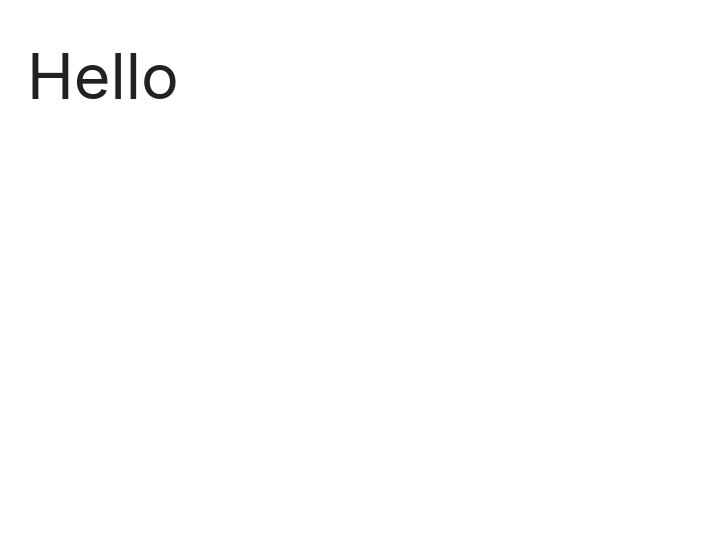
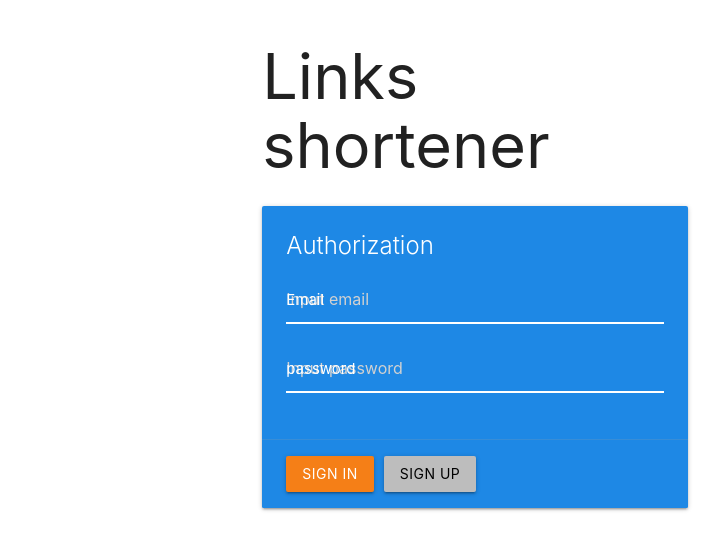
Before and after one commit to Denvy47/link_shortener, a React (Create React App) app in the folder client/: page / in a window 1280 px wide. Shown: the top 550 px of the page, without its empty margins (165-886 px from the left). Built offline with nearby package versions, Linux system fonts and the light colour scheme.

Commit message:
added routes

```diff
--- a/client/src/App.js
+++ b/client/src/App.js
@@ -1,11 +1,14 @@
 import 'materialize-css'
+import {useRoutes} from "./routes"
+import {BrowserRouter} from 'react-router-dom'
 
 function App() {
-  return (
-    <div className="container">
-     <h1>Hello</h1>
-    </div>
-  );
+    const routes = useRoutes(false)
+      return (
+        <div className="container">
+            <BrowserRouter>{routes}</BrowserRouter>
+        </div>
+      )
 }
 
 export default App
--- a/client/src/index.css
+++ b/client/src/index.css
@@ -1 +1,19 @@
 @import "~materialize-css/dist/css/materialize.min.css";
+
+input.yellow-input {
+    border-bottom: 1px solid #fff!important;
+    box-shadow: 0 1px 0 0 #fff!important;
+}
+
+input.yellow-input + label {
+    color: #fff!important;
+}
+
+input.yellow-input:focus + label {
+    color: #ffeb3b!important;
+}
+
+input.yellow-input:focus {
+    border-bottom: 1px solid #ffeb3b!important;
+    box-shadow: 0 1px 0 0 #ffeb3b!important;
+}
--- /dev/null
+++ b/client/src/pages/AuthPage.js
@@ -0,0 +1,33 @@
+import React from "react"
+
+export const AuthPage = () => {
+    return (
+        <div className="row">
+            <div className="col s6 offset-s3">
+                <h1>Links shortener</h1>
+                <div className="card blue darken-1">
+                    <div className="card-content white-text">
+                        <span className="card-title">Authorization</span>
+                        <div>
+                            <div className="input-field">
+                                <input placeholder="Input email" id="email" type="text" name="email" className="yellow-input"/>
+                                    <label htmlFor="email">Email</label>
+                            </div>
+                        </div>
+
+                        <div>
+                            <div className="input-field">
+                                <input placeholder="Input password" id="password" type="password" name="password" className="yellow-input"/>
+                                <label htmlFor="password">password</label>
+                            </div>
+                        </div>
+                    </div>
+                    <div className="card-action">
+                        <button className="btn yellow darken-4" style={{marginRight: 10}}>Sign in</button>
+                        <button className="btn grey lighten-1 black-text">Sign up</button>
+                    </div>
+                </div>
+            </div>
+        </div>
+    )
+}
--- /dev/null
+++ b/client/src/pages/CreatePage.js
@@ -0,0 +1,9 @@
+import React from "react"
+
+export const CreatePage = () => {
+    return (
+        <div>
+            <h1>Create page</h1>
+        </div>
+    )
+}
--- /dev/null
+++ b/client/src/pages/DetailPage.js
@@ -0,0 +1,9 @@
+import React from "react"
+
+export const DetailPage = () => {
+    return (
+        <div>
+            <h1>Detail page</h1>
+        </div>
+    )
+}
--- /dev/null
+++ b/client/src/pages/LinksPage.js
@@ -0,0 +1,9 @@
+import React from "react"
+
+export const LinksPage = () => {
+    return (
+        <div>
+            <h1>Links page</h1>
+        </div>
+    )
+}
--- /dev/null
+++ b/client/src/routes.js
@@ -0,0 +1,34 @@
+import React from 'react'
+import {Switch, Route, Redirect} from 'react-router-dom'
+import {LinksPage} from './pages/LinksPage'
+import {CreatePage} from "./pages/CreatePage";
+import {DetailPage} from "./pages/DetailPage";
+import {AuthPage} from "./pages/AuthPage";
+
+export const useRoutes = isAuthenticated => {
+    if (isAuthenticated) {
+        return(
+            <Switch>
+                <Route path="/links">
+                    <LinksPage/>
+                </Route>
+                <Route path="/create">
+                    <CreatePage/>
+                </Route>
+                <Route path="/detail">
+                    <DetailPage/>
+                </Route>
+                <Redirect to="/create"/>
+            </Switch>
+        )
+    }
+
+    return (
+        <Switch>
+            <Route path="/">
+                <AuthPage/>
+            </Route>
+            <Redirect to="/"/>
+        </Switch>
+    )
+}
--- a/package.json
+++ b/package.json
@@ -25,7 +25,8 @@
     "express": "^4.17.1",
     "express-validator": "^6.10.0",
     "jsonwebtoken": "^8.5.1",
-    "mongoose": "^5.12.3"
+    "mongoose": "^5.12.3",
+    "react-router-dom": "^5.2.0"
   },
   "devDependencies": {
     "concurrently": "^6.0.1",
```
Also changed, not shown: 1 other file (tests, documents, lock files or other folders).
